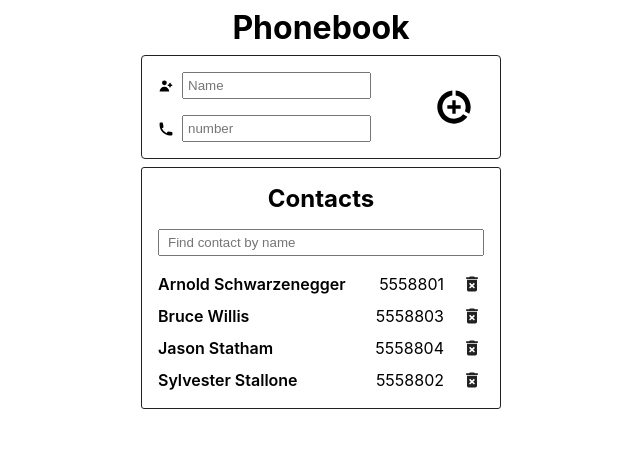
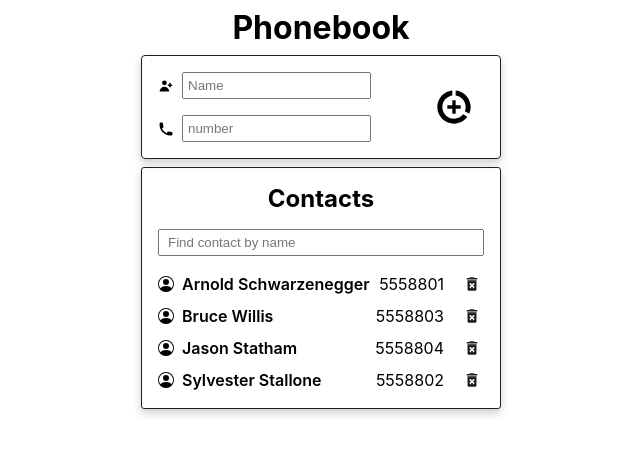
Before and after one commit to vlmakh/goit-react-hw-07-phonebook, a React (Create React App) app: page / in a window 1280 px wide. Shown: the top 454 px of the page, without its empty margins (319-959 px from the left). Built offline with nearby package versions, Linux system fonts and the light colour scheme.

Commit message:
remake some design

```diff
--- a/src/components/AddForm/AddForm.module.css
+++ b/src/components/AddForm/AddForm.module.css
@@ -5,6 +5,7 @@
   padding: 16px;
   border: 1px solid #212121;
   border-radius: 4px;
+  box-shadow: 0px 4px 8px rgba(0, 0, 0, 0.2);
 }
 
 .addInput {
--- a/src/components/App.jsx
+++ b/src/components/App.jsx
@@ -9,6 +9,9 @@ function App() {
   const dispatch = useDispatch();
   const contacts = useSelector(state => state.contacts.contacts);
   const filter = useSelector(state => state.contacts.filter);
+
+  const test = useSelector(state => state.contacts);
+  console.log(test)
 
   const handleAdd = contact => {
     dispatch(addContact(contact));
@@ -32,7 +35,13 @@ function App() {
       <h1>Phonebook</h1>
       <AddForm onSubmit={handleAdd} />
 
-      <Box p={3} mt={2} border="1px solid #212121" borderRadius={3}>
+      <Box
+        p={3}
+        mt={2}
+        border="1px solid #212121"
+        borderRadius={3}
+        boxShadow="0px 4px 8px rgba(0, 0, 0, 0.2)"
+      >
         <h2>Contacts</h2>
 
         <Filter value={filter} onChange={handleFilter} />
--- a/src/components/Box/Box.jsx
+++ b/src/components/Box/Box.jsx
@@ -1,6 +1,22 @@
 import styled from '@emotion/styled';
-import { layout, space, color, border, flexbox, position } from 'styled-system';
+import {
+  layout,
+  space,
+  color,
+  border,
+  flexbox,
+  position,
+  shadow,
+} from 'styled-system';
 
-const Box = styled('div')(layout, space, color, border, flexbox, position);
+const Box = styled('div')(
+  layout,
+  space,
+  color,
+  border,
+  flexbox,
+  position,
+  shadow
+);
 
 export { Box };
--- a/src/components/ContactList/ContactList.js
+++ b/src/components/ContactList/ContactList.js
@@ -1,6 +1,7 @@
 import PropTypes from 'prop-types';
 import css from './ContactList.module.css';
 import { MdDeleteForever } from 'react-icons/md';
+import { BsPersonCircle } from 'react-icons/bs';
 
 export function ContactList({ contacts, deleteContact }) {
   return (
@@ -9,6 +10,7 @@ export function ContactList({ contacts, deleteContact }) {
         .sort((a, b) => a.name.localeCompare(b.name))
         .map(({ id, name, number }) => (
           <li key={id} className={css.contactItem}>
+            <BsPersonCircle size="16" />
             <span className={css.contactName}>{name}</span>
             <span className={css.contactNumber}>{number}</span>
             <button
@@ -17,7 +19,7 @@ export function ContactList({ contacts, deleteContact }) {
               onClick={() => deleteContact(id)}
               aria-label="Delete contact"
             >
-              <MdDeleteForever className={css.icon} />
+              <MdDeleteForever size="18" />
             </button>
           </li>
         ))}
--- a/src/components/ContactList/ContactList.module.css
+++ b/src/components/ContactList/ContactList.module.css
@@ -13,6 +13,7 @@
 }
 
 .contactName {
+  margin-left: 8px;
   font-size: 16px;
   font-weight: 600;
 }
@@ -34,16 +35,15 @@
   cursor: pointer;
   color:#212121;
 
-  transition: color 250ms linear, background-color 250ms linear;
+  transition: color 250ms linear;
 }
 
 .delButton:hover {
-  background-color: red;
-  color: white;
+  color: red;
 }
 
-.icon {
+/* .icon {
   width: 20px;
   fill: currentColor;
   height: auto;
-}
+} */
--- a/src/redux/store.js
+++ b/src/redux/store.js
@@ -14,6 +14,8 @@ const myContacts = createSlice({
   name: 'contacts',
   initialState: {
     contacts: savedData ? savedData : startData,
+    isLoading: false,
+    error: null,
     filter: '',
   },
   reducers: {
```
